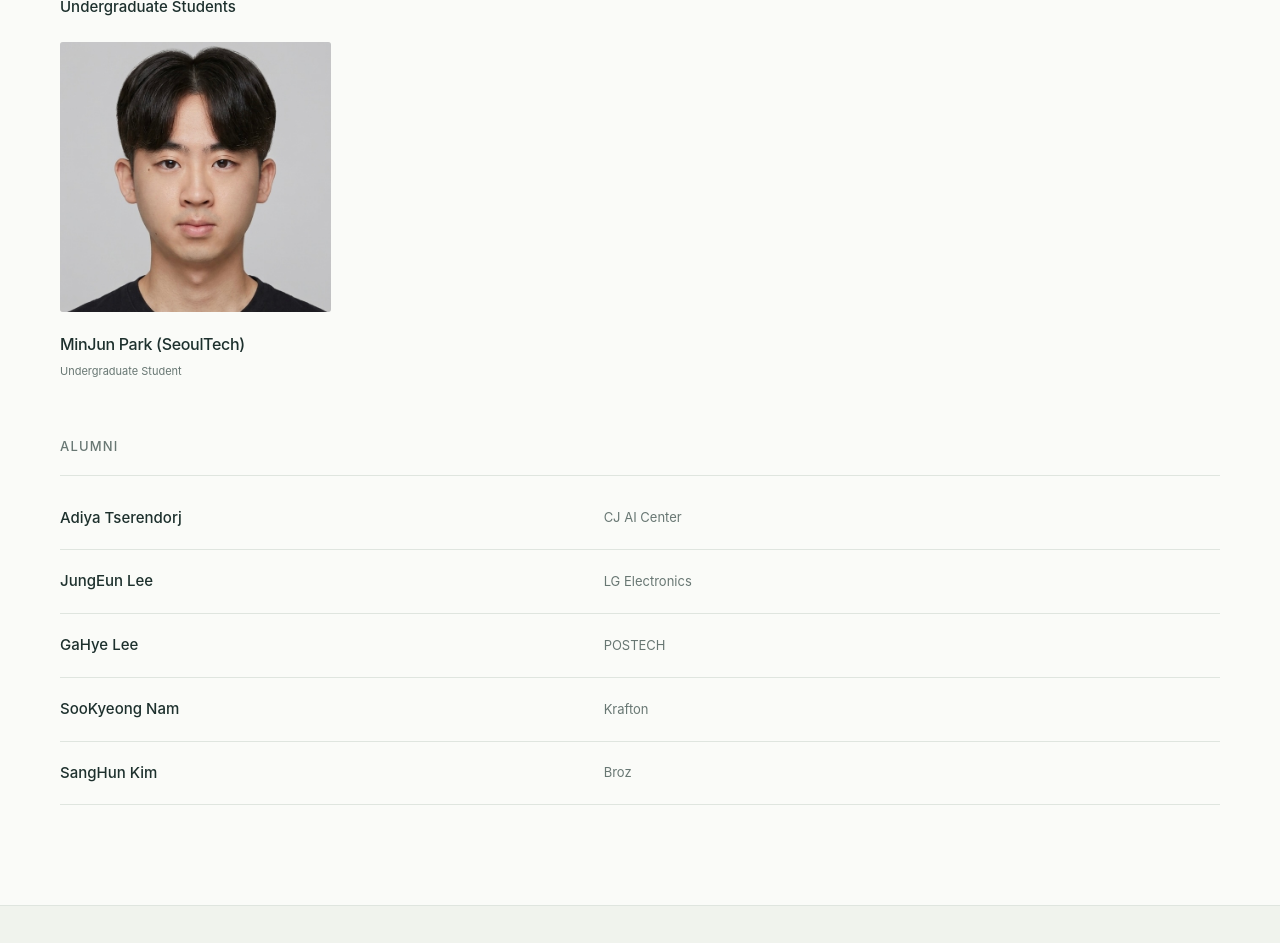
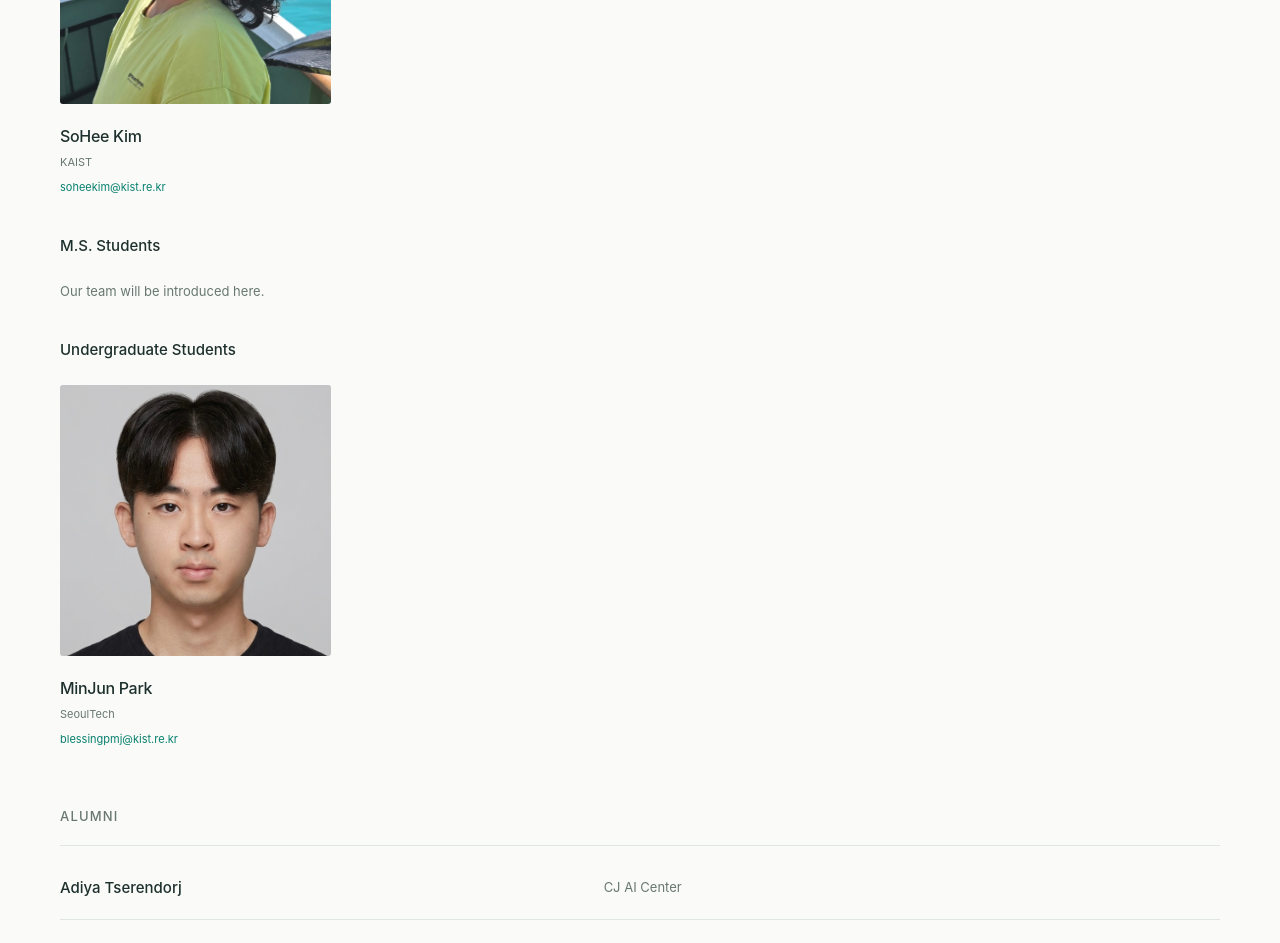
Before and after one commit to hwslim/hwslim.github.io, a Next.js app: page /people in a window 1280 px wide. Shown: the part 1800-2743 px from the top of the page. Built offline with nearby package versions, Linux system fonts and the light colour scheme.

Commit message:
Add SoHee Kim and show student schools below names

```diff
--- a/components/site.tsx
+++ b/components/site.tsx
@@ -32,13 +32,11 @@ export function ResearchCards({ entries }: { entries: Entry[] }) {
 }
 
 export function PeopleCards({ entries }: { entries: Entry[] }) {
-  return <div className="people-grid">{entries.map(person => {
-    const name = person.group === 'Students' && person.school ? `${person.name} (${person.school})` : person.name;
-    return <article className="person-card" key={person.id}>
+  return <div className="people-grid">{entries.map(person => <article className="person-card" key={person.id}>
     {person.image ? <div className="portrait"><img src={linkUrl(person.image)} alt={person.name} width="500" height="500" loading="lazy" /></div>
       : <div className="portrait initials" aria-hidden="true">{person.name.slice(0, 1)}</div>}
-    <h3>{linkUrl(person.link) ? <a href={linkUrl(person.link)} target="_blank" rel="noopener noreferrer">{name} <span className="small-arrow">↗</span></a> : name}</h3>
-    <p className="person-role">{person.education && person.education !== person.role && `${person.education} · `}{person.role}</p>
+    <h3>{linkUrl(person.link) ? <a href={linkUrl(person.link)} target="_blank" rel="noopener noreferrer">{person.name} <span className="small-arrow">↗</span></a> : person.name}</h3>
+    {person.group === 'Students' ? person.school && <p className="person-role">{person.school}</p> : <p className="person-role">{person.education && person.education !== person.role && `${person.education} · `}{person.role}</p>}
     {person.special_service === '1' && <span className="service-badge">Technical Research Personnel</span>}
     {person.school && person.group !== 'Students' && <p className="person-school">{person.school}</p>}
     {person.bio && <p className="person-bio preserve-lines">{person.bio}</p>}
@@ -47,8 +45,7 @@ export function PeopleCards({ entries }: { entries: Entry[] }) {
       {linkUrl(person.cv_url) && <a href={linkUrl(person.cv_url)} target="_blank" rel="noopener noreferrer">CV ↗</a>}
       {linkUrl(person.cv_file) && <a href={linkUrl(person.cv_file)}>CV (PDF) ↓</a>}
     </div>}
-  </article>;
-  })}</div>;
+  </article>)}</div>;
 }
 
 export function AlumniList({ entries }: { entries: Entry[] }) {
--- a/content/people/2026-10-07-minjun-park.json
+++ b/content/people/2026-10-07-minjun-park.json
@@ -1,7 +1,7 @@
 {
   "group": "Students",
   "name": "MinJun Park",
-  "name_ko": "",
+  "name_ko": "박민준",
   "education": "Undergraduate Student",
   "role": "",
   "special_service": false,
@@ -9,7 +9,7 @@
   "bio": "",
   "image": "/assets/people/minjun-park.jpg",
   "link": "",
-  "email": "",
+  "email": "blessingpmj@kist.re.kr",
   "cv_url": "",
   "cv_file": "",
   "destination": "",
--- /dev/null
+++ b/content/people/2026-10-07-sohee-kim.json
@@ -0,0 +1,18 @@
+{
+  "group": "Students",
+  "name": "SoHee Kim",
+  "name_ko": "",
+  "education": "Ph.D. Student",
+  "role": "",
+  "special_service": false,
+  "school": "KAIST",
+  "bio": "",
+  "image": "/assets/people/sohee-kim.jpg",
+  "link": "",
+  "email": "soheekim@kist.re.kr",
+  "cv_url": "",
+  "cv_file": "",
+  "destination": "",
+  "position": 0,
+  "id": ""
+}
```
Also changed, not shown: public/assets/people/sohee-kim.jpg (added), 3 other files (tests, documents, lock files or other folders).
